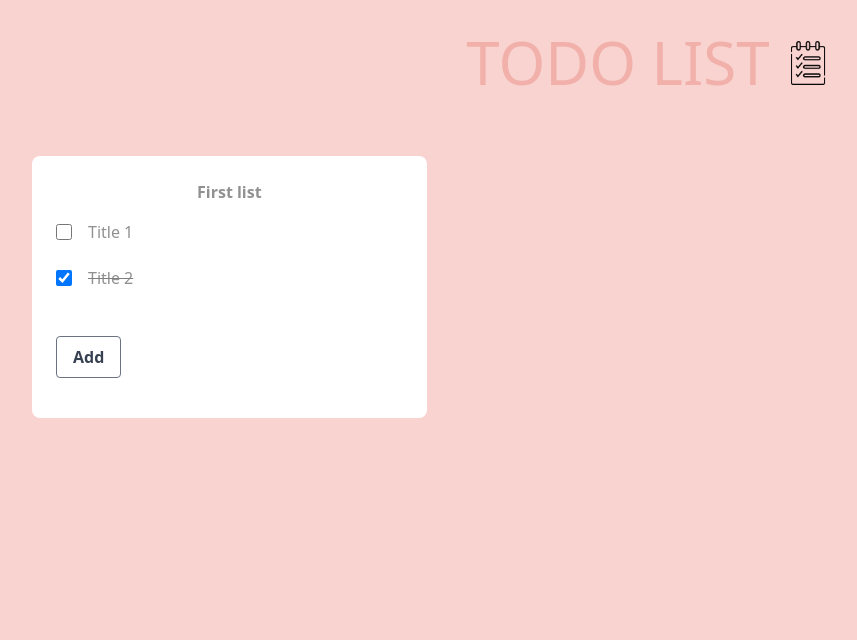
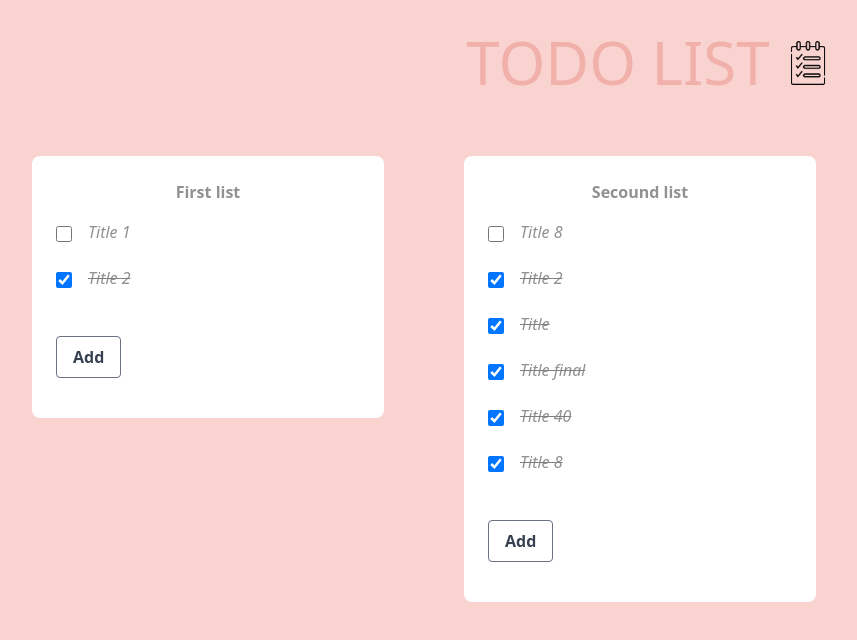
Before and after one commit to Niaz-estefaie/vue-todo-list, a Vue app: page / in a window 1280 px wide. Shown: the top 640 px of the page, without its empty margins (0-857 px from the left). Built offline with nearby package versions, Linux system fonts and the light colour scheme.

Commit message:
chore: Changing some styles

```diff
--- a/src/components/TodoItem.vue
+++ b/src/components/TodoItem.vue
@@ -2,7 +2,7 @@
   <div id="TodoItem">
     <div class="p-8">
       <!-- Main row where the card will iterate -->
-      <div class="grid lg:grid-cols-3 md:grid-cols-2 sm:grid-cols-1 gap-4">
+      <div>
         <div class="bg-white p-6 rounded-lg">
           <!-- Title and information part -->
           <div class="info-bar px-0">
@@ -61,11 +61,10 @@
               >
                 <div class="px-0 flex">
                   <div class="flex-none">
-                    <label class="checkBoxContainer mr-4 after:border-none">
                     <input
                       type="checkbox"
                       v-model="item.complete"
-                        class="h-4 w-4 checked:bg-gray-600 checked:border-transparent"
+                      class="w-4 h-4 checked:bg-gray-600 checked:border-transparent align-middle mr-4 after:border-none"
                       tabindex="-1"
                       :style="
                         on_blur_edit === index
@@ -74,12 +73,12 @@
                       "
                       @change="editTodoItem(false, item)"
                     />
-                    </label>
-                  </div>
-                  <div class="flex-grow">
+                    <label>
+                      <i>
                         <span
                           @click="on_blur_edit = index"
                           v-if="on_blur_edit !== index"
+                          class="after:transition-all after:duration-500 after:ease-in-out"
                           :style="
                             item.complete
                               ? 'text-decoration: line-through grey;'
@@ -96,6 +95,8 @@
                           @keyup.enter="editTodoItem(false, item)"
                           @focusout="on_blur_edit = null"
                         />
+                      </i>
+                    </label>
                   </div>
                 </div>
               </div>
@@ -306,13 +307,3 @@ export default {
   },
 };
 </script>
-
-<style>
-.checkBoxContainer {
-  vertical-align: middle;
-}
-
-.checkBoxContainer:after {
-  border: none;
-}
-</style>
--- a/src/components/TodoList.vue
+++ b/src/components/TodoList.vue
@@ -1,6 +1,6 @@
 <template>
   <div id="TodoList" v-cloak>
-    <div ref="list" v-sortable="{ animation: 200, onUpdate: onSort }">
+    <div ref="list" v-sortable="{ animation: 200, onUpdate: onSort }" class="grid lg:grid-cols-3 md:grid-cols-2 sm:grid-cols-1 gap-4">
       <div v-for="(item, index) in todo_list" :key="item.id" :id="item.id">
         <TodoItem
           :todo_item="item"
@@ -49,6 +49,17 @@ export default {
             { id: 2, title: "Title 2", complete: true },
           ],
         },
+        {
+          title: "Secound list",
+          items: [
+            { id: 6, title: "Title 8", complete: false },
+            { id: 8, title: "Title 2", complete: true },
+            { id: 7, title: "Title ", complete: true },
+            { id: 12, title: "Title final", complete: true },
+            { id: 11, title: "Title 40", complete: true },
+            { id: 10, title: "Title 8", complete: true },
+          ],
+        },
       ],
       sort_items: {
         list: [],
```
Lines whose indentation alone changed are shown as unchanged.
